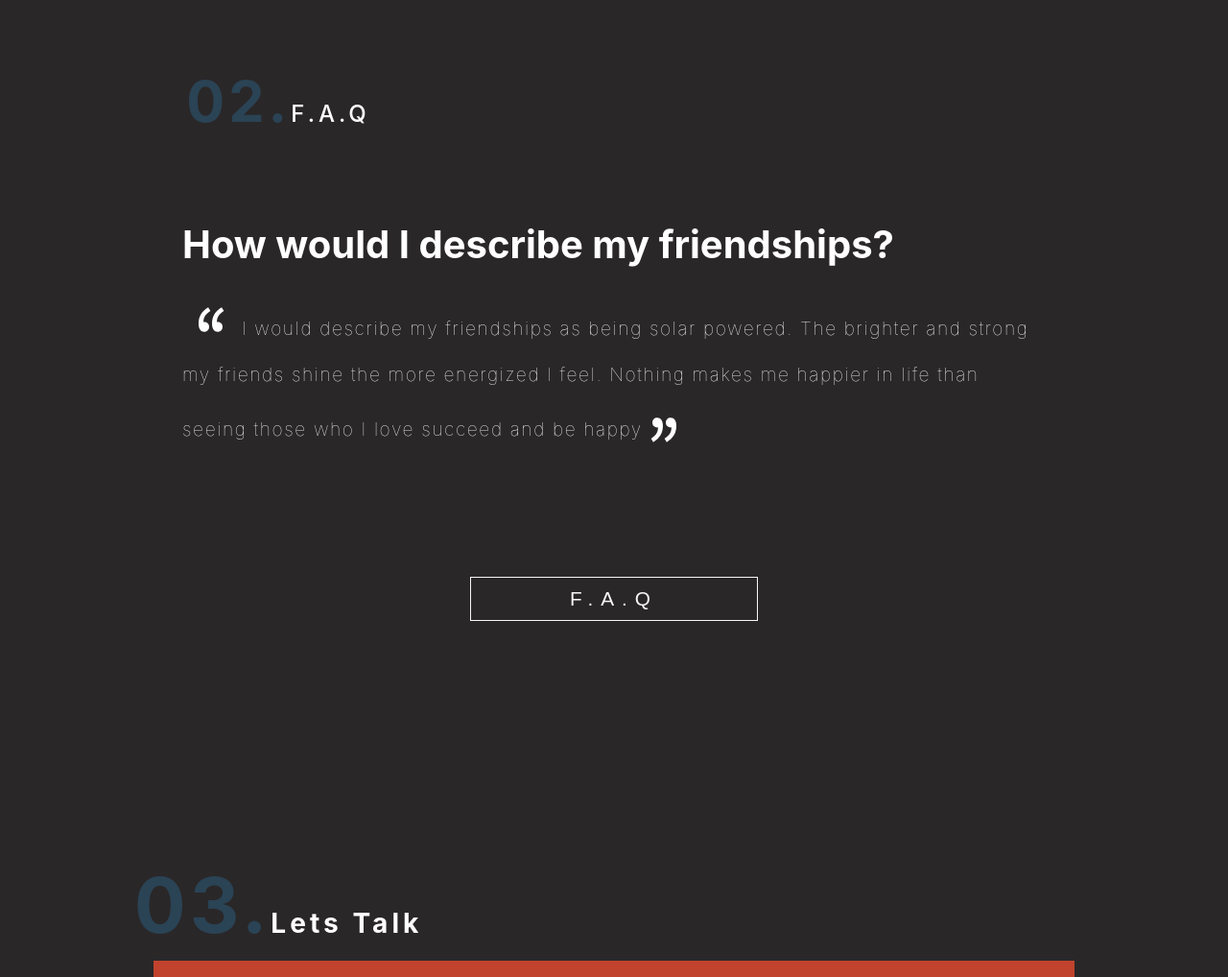
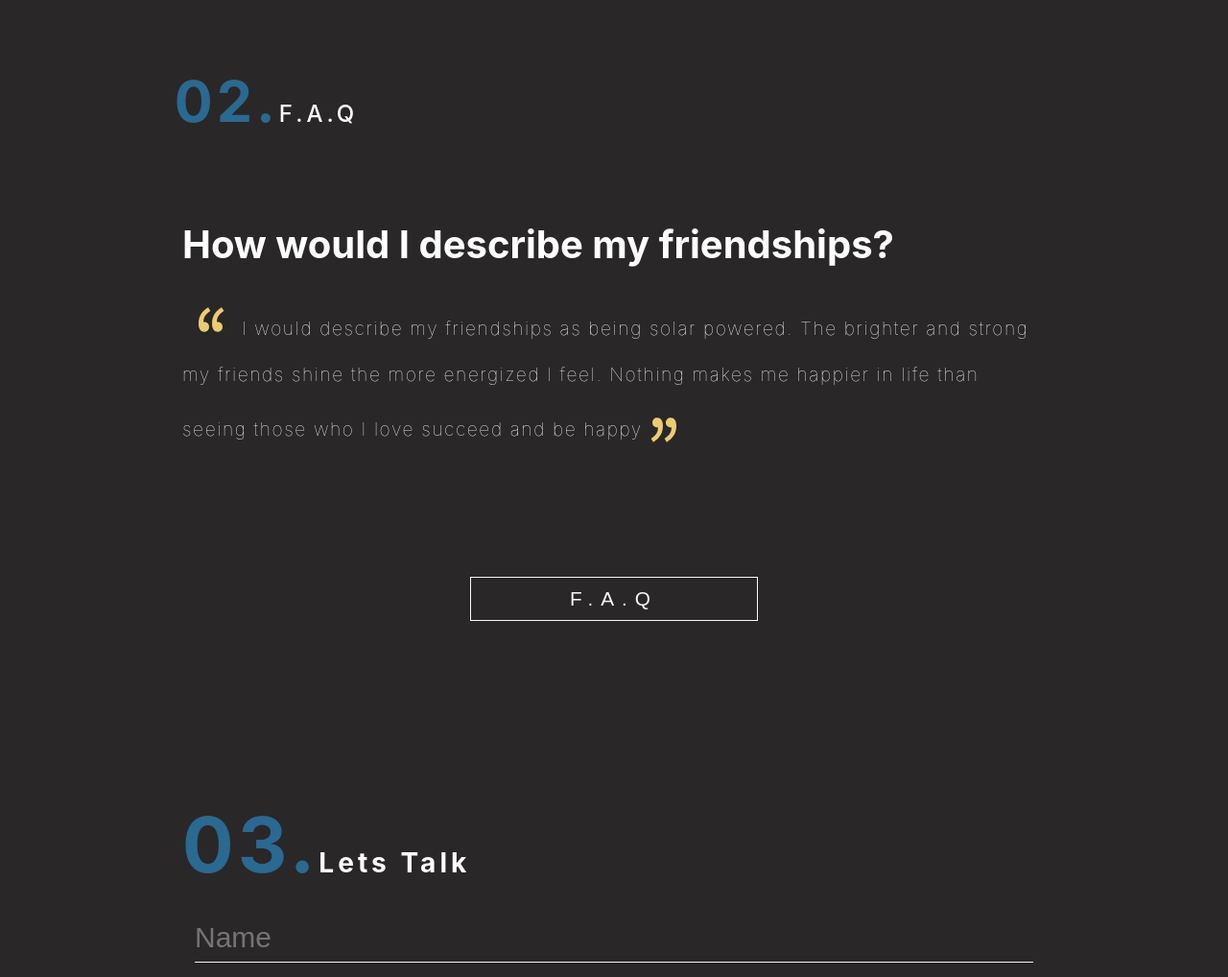
Before and after one commit to Germs31/k-dot-g, a React (Create React App) app: page / in a window 1280 px wide. Shown: the part 1749-2767 px from the top of the page at 96% size. Built offline with nearby package versions, Linux system fonts and the light colour scheme.

Commit message:
contact form styled

```diff
--- a/src/components/Contact.js
+++ b/src/components/Contact.js
@@ -8,12 +8,9 @@ const Contact = () => {
             </div>
             <div className="form-container">
                 <form>
-                    <label>Name:</label>
-                    <input type="text" />
-                    <label>Email:</label>
-                    <input type="text" />
-                    <label>Body:</label>
-                    <textarea type="text" />
+                    <input type="text" placeholder="Name"/>
+                    <input type="email" placeholder="Email"/>
+                    <textarea type="text" placeholder="Message..."/>
                 </form>
                 <div className="form-btn-container">
                     <button className="form-btn">Submit</button>
--- a/src/scss/App.scss
+++ b/src/scss/App.scss
@@ -68,7 +68,7 @@ nav{
 
         .link-num{
             font-size: 4rem;
-            opacity: 0.2;
+            opacity: .7;
         }
 
         &.open{
@@ -180,7 +180,7 @@ nav{
 
         .section-num{
             font-size: 5rem;
-            opacity: .3;
+            opacity: .7;
             color: $main-blue;
         }
     }
@@ -225,13 +225,13 @@ nav{
     .faq-title{
         font-size: 1.5rem;
         font-weight: 500;
-        margin: 40px 700px 10px 0;
+        margin: 40px 725px 10px 0;
         letter-spacing: 4px;
         &-num{
             color: $main-blue;
             font-size: 3.7rem;
             font-weight: 700;
-            opacity: .3;
+            opacity: .7;
         }
     }
     .fun-fact-container{
@@ -254,11 +254,13 @@ nav{
                 line-height: 3rem;
 
                 .quote-1{
+                    color: $main-yellow;
                     font-size: 2rem;
                     margin: 15px;
                     font-weight: bold;
                 }
                 .quote-2{
+                    color: $main-yellow;
                     display: inline-block;
                     font-size: 2rem;
                     margin: 5px;
@@ -293,33 +295,36 @@ nav{
 
 
 .contact{
-    height: 100vh;
+    height: 90vh;
     display: flex;
     flex-direction: column;
     justify-content: center;
     align-items: center;
     .contact-title{
-        margin: 40px 700px 10px 0;
+        margin: 40px 600px 10px 0;
         font-weight: 500;
         letter-spacing: 4px;
         font-size: 1.5rem;
         .contact-num{
             font-size: 5rem;
-            opacity: .3;
+            opacity: .7;
             color: $main-blue;
         }
     }
     .form-container{
         width: 75%;
-        background: $main-red;
         form{
             display: flex;
             flex-direction: column;
             width: 100%;
             padding: 15px 43px;
             input, textarea{
-                height: 30px;
+                font-size: 30px;
+                background: transparent;
+                margin-bottom: 22px;
+                height: 50px;
                 border: none;
+                border-bottom: .5px solid #f7f7f7;
                 outline: none;
             }
 
@@ -353,12 +358,11 @@ nav{
 
 
 footer {
-    height: 60px;
-    background: $main-yellow;
+    height: 10vh;
     display: flex;
     flex-direction: column;
-    align-items: center;
-    justify-content: center;
+    align-items: random($limit: 1);
+    // justify-content: center;
 
     .footer-icon{
         cursor: pointer;
```
